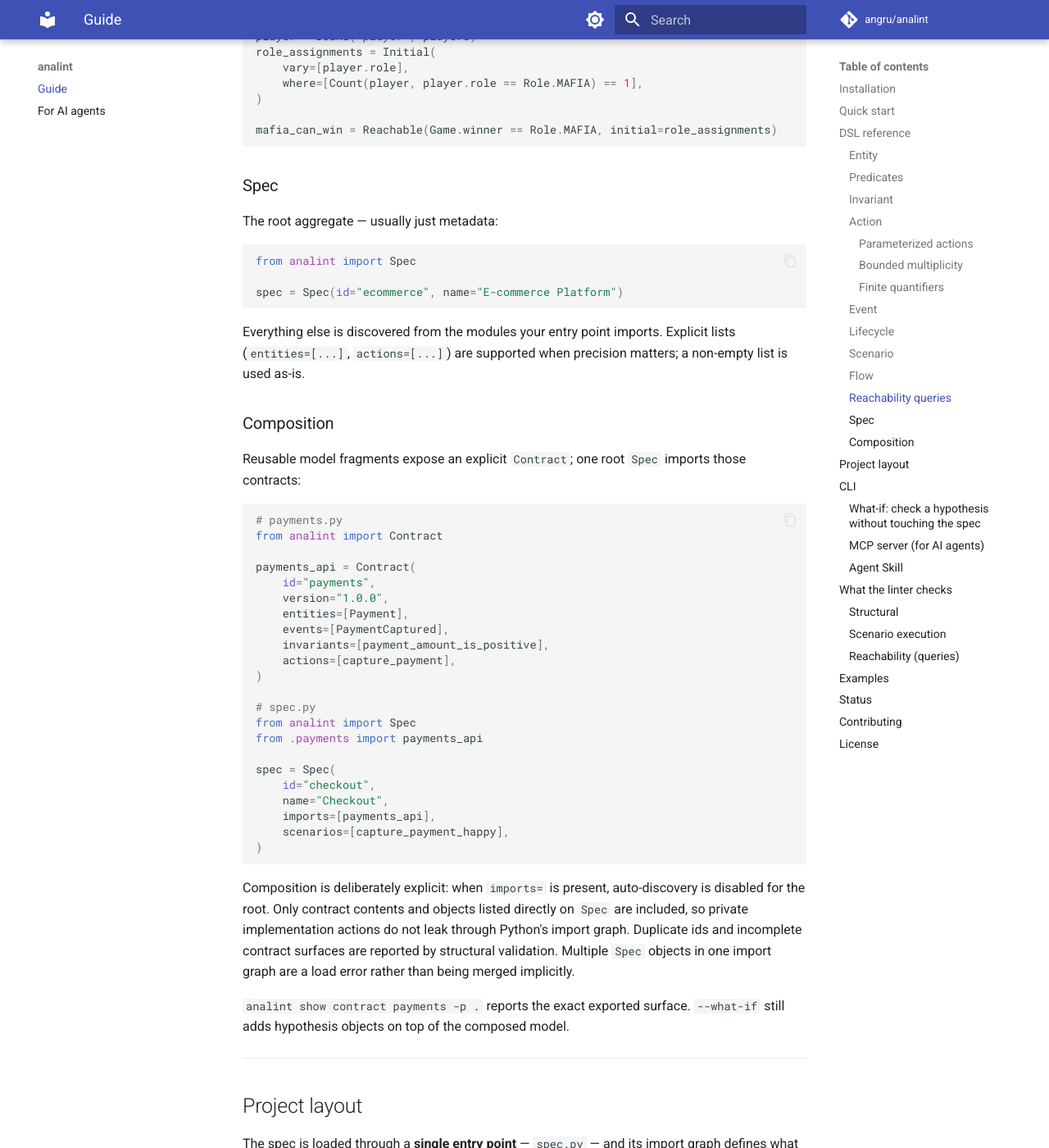
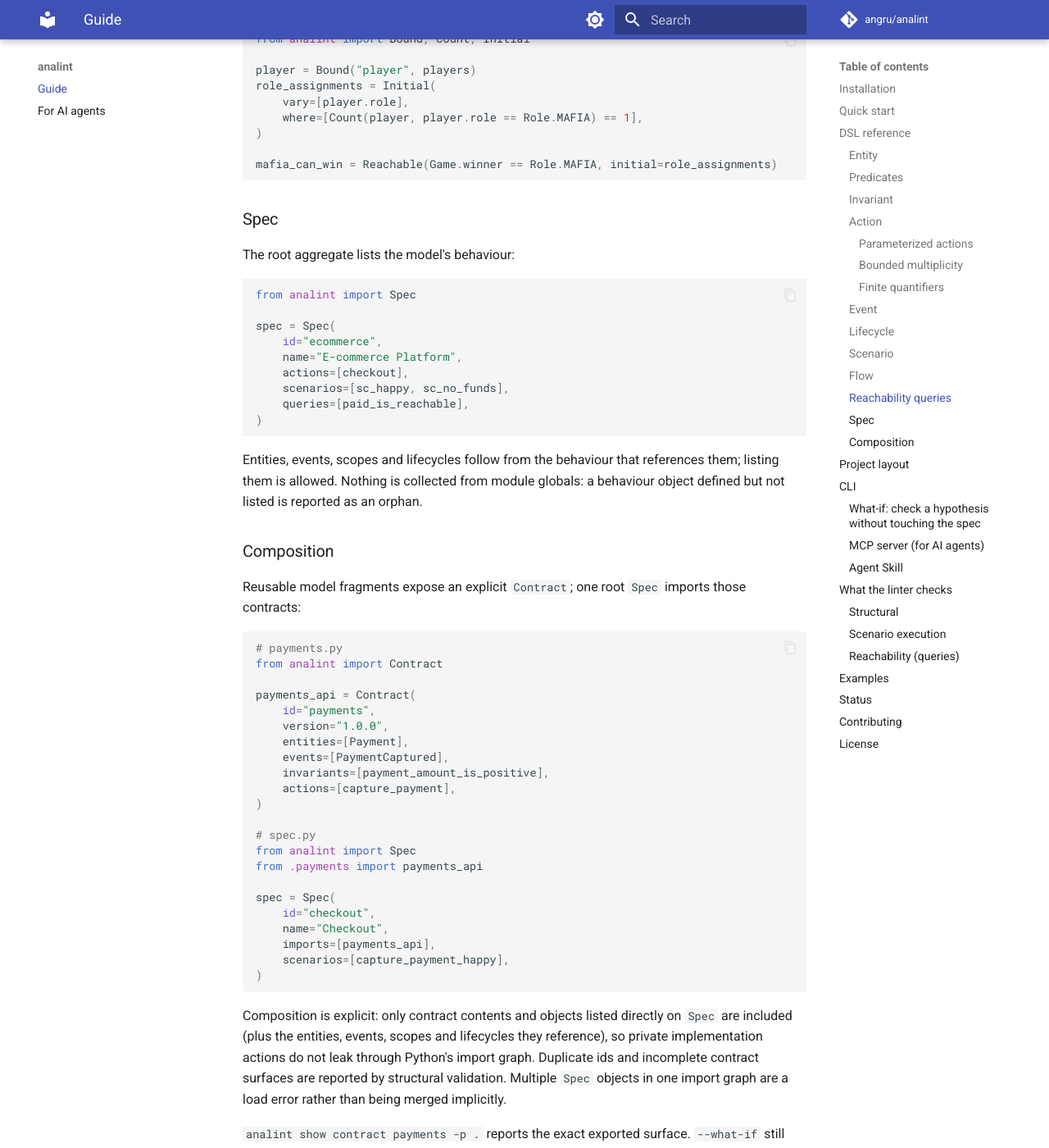
Before and after one commit to angru/analint, an MkDocs documentation site: the page built from docs/index.md, in a window 1280 px wide and 1400 px high, scrolled down 10490 px. Shown: the whole window at 82% size. Built offline with MkDocs 1.6.1 and Material for MkDocs 9.7.7, drawn with Linux system fonts in a browser that asks for light colours; comment, search, counter and statistics services are not loaded; some of the changed text lies outside the part shown.

Commit message:
Remove auto-population: the model is what the Spec lists
research/35 step 4 (breaking, 0.0.2). Module globals no longer decide
membership and there is no per-field mixed mode: the model is the Spec's
lists, its imported contracts and their reference closure; the loader only
names objects and merges --what-if (into a copy of the cached root). A Spec
listing no behaviour is an 'empty model' structural error; unlisted
behaviour is an orphan warning. Every example was migrated beforehand, so
the characterization snapshot is unchanged; inline test specs and two
fixtures now list their behaviour. Probes: an unlisted action is neither
re-added nor silent; an empty model errors (both fail on the old engine).

NOT merged to main: awaiting the user's review as research/35 requires.

Co-Authored-By: Claude Opus 5.5 <noreply@anthropic.com>

````diff
--- a/README.md
+++ b/README.md
@@ -84,8 +84,10 @@ sc_ok = Scenario(
     given=[Item(price=10.0, stock=5), Budget(amount=20.0)],
 )
 
-spec = Spec(id="shop", name="Shop")   # everything above is discovered automatically
+spec = Spec(id="shop", name="Shop", actions=[buy], scenarios=[sc_ok])
 ```
+
+The model is what `Spec` lists; `Item` and `Budget` join it because `buy` uses them.
 
 ids are derived from variable names (`buy`, `sc_ok`) — set `id=` explicitly only when you want a different one.
 
@@ -516,15 +518,23 @@ mafia_can_win = Reachable(Game.winner == Role.MAFIA, initial=role_assignments)
 
 ### Spec
 
-The root aggregate — usually just metadata:
+The root aggregate lists the model's behaviour:
 
 ```python
 from analint import Spec
 
-spec = Spec(id="ecommerce", name="E-commerce Platform")
+spec = Spec(
+    id="ecommerce",
+    name="E-commerce Platform",
+    actions=[checkout],
+    scenarios=[sc_happy, sc_no_funds],
+    queries=[paid_is_reachable],
+)
 ```
 
-Everything else is discovered from the modules your entry point imports. Explicit lists (`entities=[...]`, `actions=[...]`) are supported when precision matters; a non-empty list is used as-is.
+Entities, events, scopes and lifecycles follow from the behaviour that
+references them; listing them is allowed. Nothing is collected from module
+globals: a behaviour object defined but not listed is reported as an orphan.
 
 ### Composition
 
@@ -556,10 +566,10 @@ spec = Spec(
 )
 ```
 
-Composition is deliberately explicit: when `imports=` is present,
-auto-discovery is disabled for the root. Only contract contents and objects
-listed directly on `Spec` are included, so private implementation actions do
-not leak through Python's import graph. Duplicate ids and incomplete contract
+Composition is explicit: only contract contents and objects listed directly on
+`Spec` are included (plus the entities, events, scopes and lifecycles they
+reference), so private implementation actions do not leak through Python's
+import graph. Duplicate ids and incomplete contract
 surfaces are reported by structural validation. Multiple `Spec` objects in one
 import graph are a load error rather than being merged implicitly.
 
@@ -600,9 +610,8 @@ spec = Spec(id="myproject", name="My Project", imports=[cards])
 ```
 
 Entities, events, scopes and lifecycles need not be listed: they follow from
-the behaviour that references them (research/35). A `Spec` with no lists still
-auto-discovers every object bound in the spec modules; that mode is scheduled
-for removal, and every example already lists its behaviour.
+the behaviour that references them (research/35). Nothing is collected from
+module globals; a `Spec` that lists no behaviour is an "empty model" error.
 
 A `.py` file in the directory that is not reachable from the entry point produces a warning — a forgotten import never silently shrinks the model. Likewise, a behaviour object (action, invariant, scenario, flow, query) defined in a spec module but not part of the model produces a warning — a forgotten registration never silently drops behaviour.
 
````
Also changed, not shown: AGENTS.md (+12 -7 lines), CHANGELOG.md (+9 -0 lines), 11 other files.
